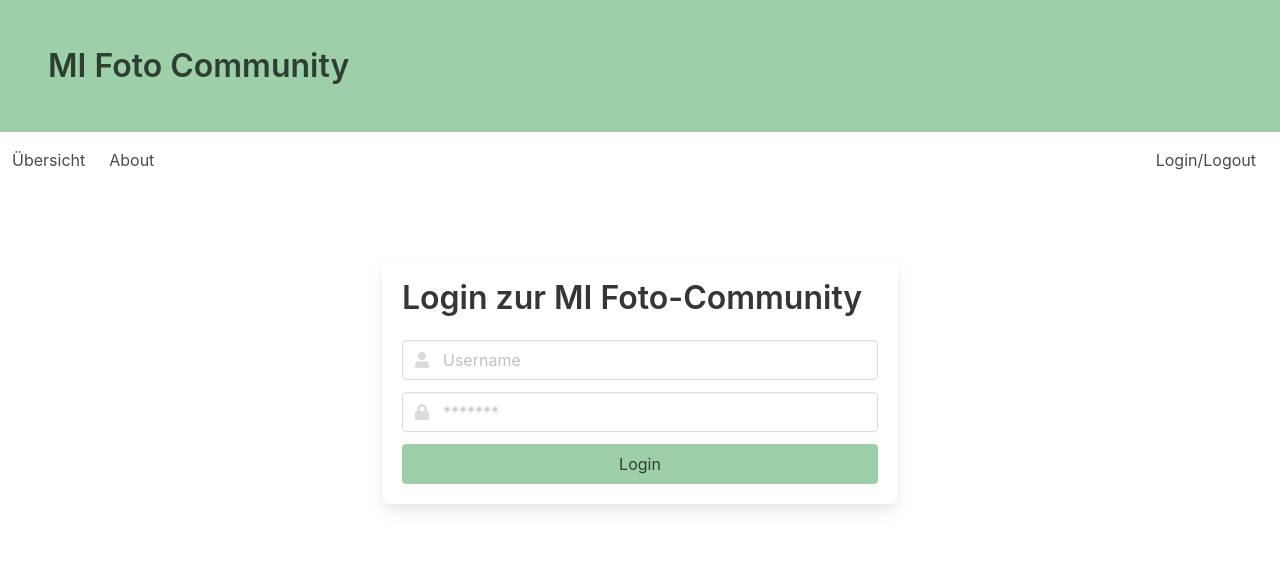
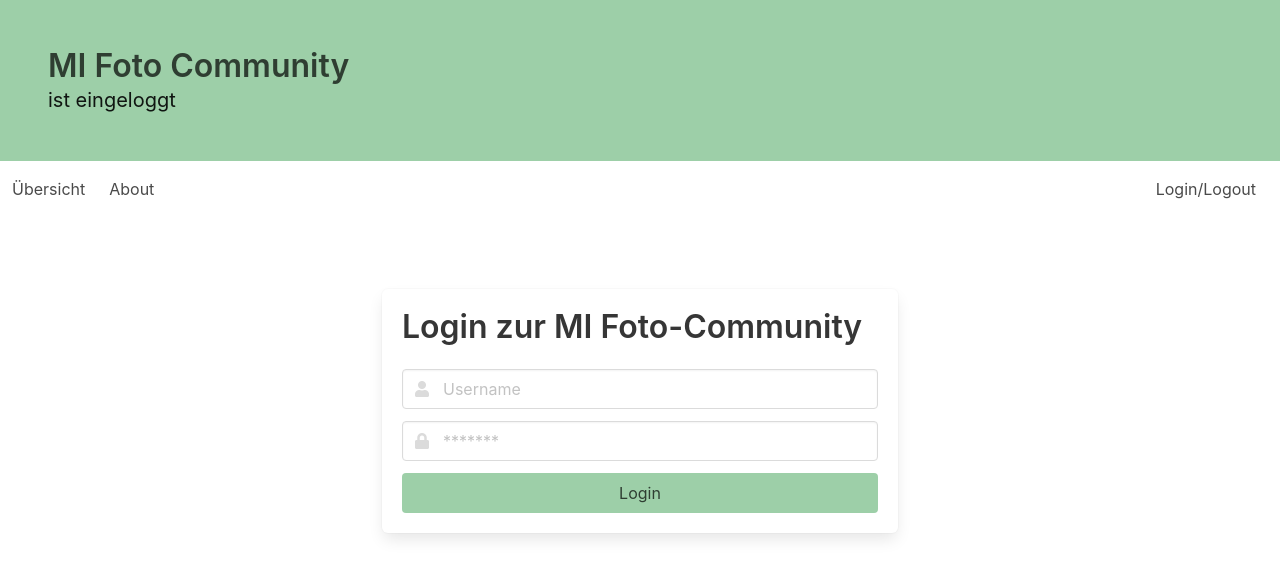
Before and after one commit to ibolua/web-projekt-2021, a Vue app in the folder frontend/: page /login in a window 1280 px wide. Shown: the top 578 px of the page. Built offline with nearby package versions, Linux system fonts and the light colour scheme; no server answers.

Commit message:
Last commit. Not finished

```diff
--- a/frontend/src/App.vue
+++ b/frontend/src/App.vue
@@ -3,6 +3,9 @@
     <div class="hero is-primary">
       <div class="hero-body">
         <h1 class="title">MI Foto Community</h1>
+        <!-- <div v-if="user"> -->
+          <p class="subtitle">{{user}} ist eingeloggt</p>
+        <!-- </div> -->
       </div>
     </div>
 
@@ -14,7 +17,6 @@
         </div>
         <div class="navbar-end">
           <div class="navbar-item">
-            <!-- <a href="/logout" class="navbar-item">Logout</a> -->
             <router-link to="/login" class="navbar-item">Login/Logout</router-link>
           </div>
         </div>
@@ -30,10 +32,22 @@
 </template>
 
 <script lang="ts">
-import { defineComponent } from "vue";
+import { defineComponent, ref } from "vue";
+import { useLoginStore} from '@/services/LoginStore'
+
 
 export default defineComponent({
   name: "App",
-  components: {}
+  components: {},
+
+  setup() {
+    const { loginstate } = useLoginStore();
+    const user = ref(loginstate.username);
+    console.log("user: {}", user);
+
+    return {
+      user: loginstate.username
+    };
+  }
 });
 </script>
```
